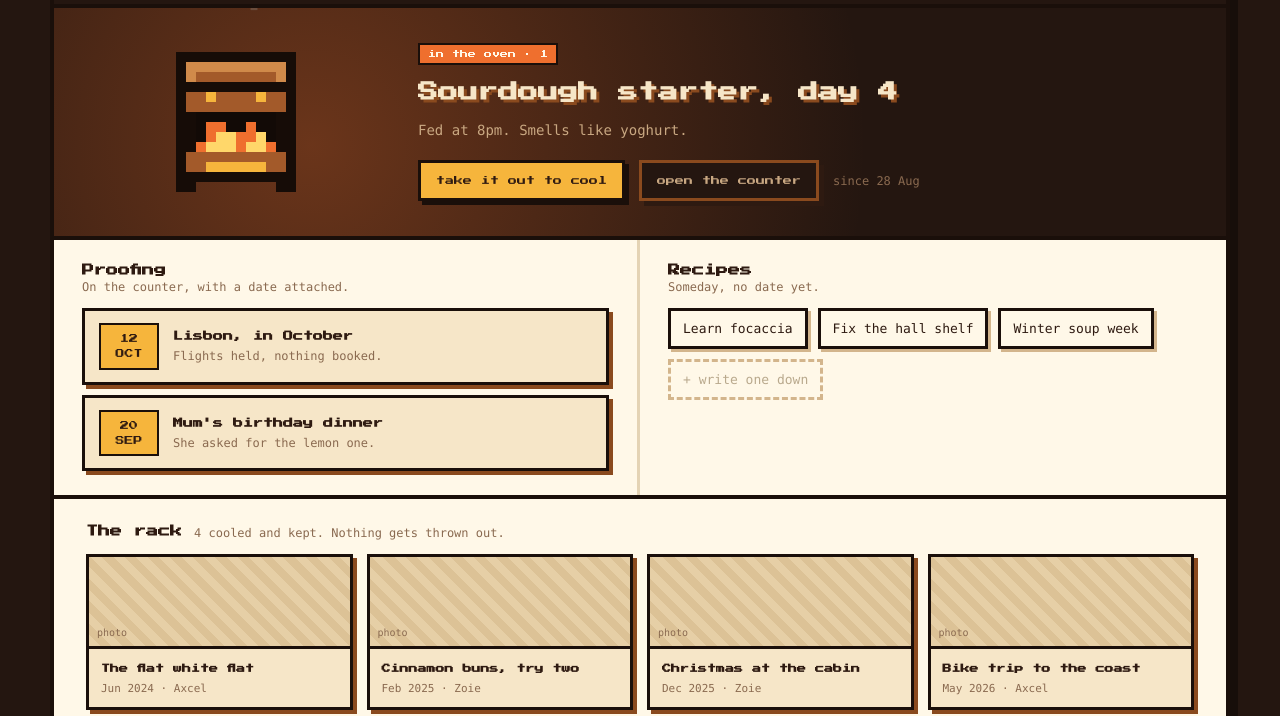
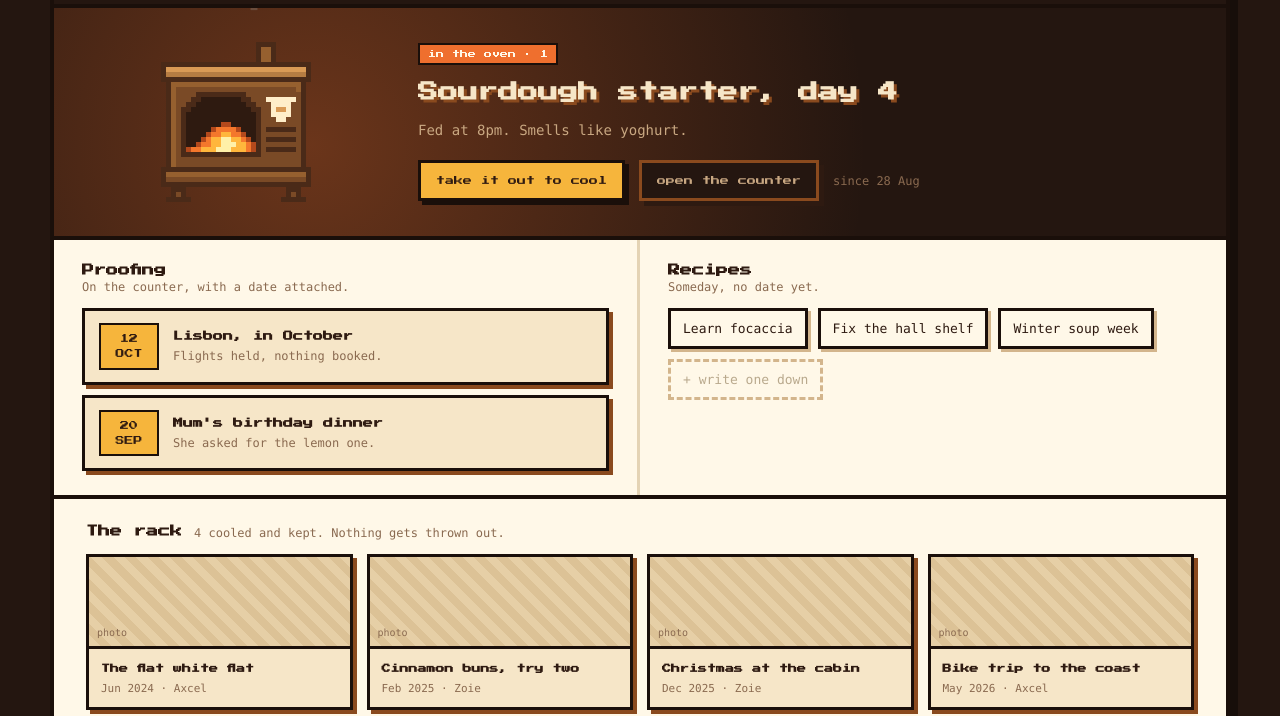
Before and after one commit to AxcelT/Our-Little-Oven, a plain HTML site: page frontend/dashboard.html in a window 1280 px wide. Shown: the part 112-828 px from the top of the page. Drawn offline with Linux system fonts and the light colour scheme.

Commit message:
feat: use 32px oven sprite on the dashboard
Swap the dashboard's 16px oven for the higher-fidelity 32px sprite
from the design handoff (a self-contained <pixel32-sprite> web
component with animated fire). The login page keeps the 16px set.

Also toggle the drag-over column highlight in place instead of
re-rendering, so the dragged card is not removed mid-drag.

```diff
--- a/frontend/dashboard.html
+++ b/frontend/dashboard.html
@@ -29,7 +29,7 @@
     <footer class="app-footer"><span class="pip"></span>Nothing gets thrown out.</footer>
   </div>
 
-  <script src="js/sprites.js"></script>
+  <script src="js/sprites-32.js"></script>
   <script src="js/dashboard.js"></script>
 </body>
 </html>
--- a/frontend/js/dashboard.js
+++ b/frontend/js/dashboard.js
@@ -84,7 +84,7 @@ function renderKitchen() {
         <div class="hero-glow"></div>
         <div class="hero-art">
           <div class="steam"><span></span><span></span><span></span></div>
-          <div class="sprite-slot" data-sprite="oven" data-scale="10"></div>
+          <pixel32-sprite name="oven" scale="5"></pixel32-sprite>
         </div>
         <div class="hero-copy">
           <span class="chip-oven">in the oven · ${b.baking.length}</span>
@@ -170,7 +170,7 @@ function renderCard(stage, item, index) {
         <h3>${item.title}</h3>
         <div class="art-well">
           <div class="glow"></div>
-          <div class="sprite-slot" data-sprite="oven" data-scale="6"></div>
+          <pixel32-sprite name="oven" scale="3"></pixel32-sprite>
         </div>
         <div class="advance-wrap">
           <button class="advance-btn" data-action="advance" data-stage="${stage}" data-index="${index}">→ ${META[nextStage(stage)].label.toLowerCase()}</button>
@@ -236,9 +236,7 @@ function render() {
   });
 
   const root = document.getElementById("view-root");
-  window.OvenSprites.clearFire();
   root.innerHTML = state.view === "kitchen" ? renderKitchen() : renderCounter();
-  window.OvenSprites.fill(root);
 }
 
 document.addEventListener("click", (e) => {
@@ -275,10 +273,13 @@ document.addEventListener("dragover", (e) => {
   if (!column) return;
   e.preventDefault();
   const stage = column.dataset.column;
-  if (state.over !== stage) {
-    state.over = stage;
-    render();
-  }
+  if (state.over === stage) return;
+  state.over = stage;
+  /* Toggle the highlight in place: re-rendering mid-drag would remove the dragged card. */
+  document.querySelectorAll(".column").forEach((col) => {
+    const hovered = col.dataset.column === stage && state.dragging && state.dragging.stage !== stage;
+    col.classList.toggle("drag-over", Boolean(hovered));
+  });
 });
 
 document.addEventListener("drop", (e) => {
--- /dev/null
+++ b/frontend/js/sprites-32.js
@@ -0,0 +1,215 @@
+/* Our Little Oven — sprites drawn on a 32-pixel grid (higher fidelity than the
+   16px 8-bit set): 7-shade crusts, arched cast-iron oven, animated hearth fire.
+   <pixel32-sprite name="boule" scale="3"> */
+
+if (!window.__dc32SpritesLoaded) {
+window.__dc32SpritesLoaded = true;
+
+const MAPS = {
+  boule: [
+    "............................",
+    ".........oooooooooo.........",
+    ".......oo2222233344oo.......",
+    ".....oo11111222334444oo.....",
+    "....o111111112223444445o....",
+    "...o11111111112234444455o...",
+    "..o211111sssss22344444566o..",
+    "..o211111s111s22344445566o..",
+    ".o221111111111224444455667o.",
+    ".o2221111111122s4444455567o.",
+    ".o332222112222ss4444555566o.",
+    "o33332222222233344445555667o",
+    "o33333333333333444455556667o",
+    "o33333333333333444455566667o",
+    ".o333333333344444455556666o.",
+    ".o333333444444444555566667o.",
+    ".o444444444444445555666677o.",
+    ".o444444444444555556666777o.",
+    "..o4444444445555556666777o..",
+    "...o44444555555556666777o...",
+    "...o45555555555666667777o...",
+    "....oo5665555666666777oo....",
+    "......o66666666666777o......",
+    ".......ooo77666677ooo.......",
+    "..........oooooooo.........."
+  ],
+  baguette: [
+    "................................",
+    "..oooooooooooooooooooooooooooo..",
+    ".o2222111111111111111444455566o.",
+    ".o11111s1111s111s1111s11156666o.",
+    "o2111111s111s1111s1111s11556677o",
+    "o33333331s111s1111s444455555677o",
+    "o333333333333333344444555566667o",
+    "o333333333333344444455555666677o",
+    "o334444444444444445555566666777o",
+    "o444444444444555555556666677777o",
+    ".o4444555555555556666667777777o.",
+    "..oo555666666666666677777777oo..",
+    "....oooooooooooooooooooooooo...."
+  ],
+  bun: [
+    "......................",
+    ".......oooooooo.......",
+    ".....oo12223334oo.....",
+    "...oo111112234444oo...",
+    "..o2111111122444456o..",
+    "..o11111s1122444456o..",
+    ".o22111111s224445567o.",
+    ".o221111112s34445556o.",
+    ".o322221222344445556o.",
+    "o33332222333444555667o",
+    "o33333333334445556667o",
+    ".o333333444444555666o.",
+    ".o344444444455556667o.",
+    ".o444444444555566677o.",
+    "..o4444455555566677o..",
+    "...o55555555666677o...",
+    "....o666556666677o....",
+    ".....oo76666677oo.....",
+    ".......oooooooo......."
+  ],
+  oven: [
+    "....................oooo........",
+    "....................oCCo........",
+    "....................oCCo........",
+    "....................oCCo........",
+    ".oooooooooooooooooooooooooooooo.",
+    ".oEEEEEEEEEEEEEEEEEEEEEEEEEEEEo.",
+    ".oDDDDDDDDDDDDDDDDDDDDDDDDDDDDo.",
+    ".oooooooooooooooooooooooooooooo.",
+    "..oCCCCCCCCCCCCCCCCCCCCCCCCCCo..",
+    "..oCBBBBBBBBBBBBBBBBBBBBBBBBCo..",
+    "..oCBBBBooooooooooBBBBBBBBBBBo..",
+    "..oCBBBoossssssssooBBBwwwwwwBo..",
+    "..oCBBoossssssssssooBBBwwwwBBo..",
+    "..oCBoossssssssssssooBBwEEwBBo..",
+    "..oCBossssssssssssssoBBwwwwBBo..",
+    "..oCBossssssssssssssoBBBwwBBBo..",
+    "..oCBossssssssssssssoBBBBBBBBo..",
+    "..oCBossssssssssssssoBooooooBo..",
+    "..oCBossssssssssssssoBBBBBBBBo..",
+    "..oCBossssssssssssssoBooooooBo..",
+    "..oCBossssssssssssssoBBBBBBBBo..",
+    "..oCBossssssssssssssoBooooooBo..",
+    "..oCBooooooooooooooooBBBBBBBBo..",
+    "..oCBBBBBBBBBBBBBBBBBBBBBBBBBo..",
+    "..oCBBBBBBBBBBBBBBBBBBBBBBBBBo..",
+    ".oooooooooooooooooooooooooooooo.",
+    ".oCCCCCCCCCCCCCCCCCCCCCCCCCCCCo.",
+    ".oBBBBBBBBBBBBBBBBBBBBBBBBBBBBo.",
+    ".oooooooooooooooooooooooooooooo.",
+    "...ooo....................ooo...",
+    "...oBo....................oBo...",
+    "..ooooo..................ooooo.."
+  ]
+};
+
+/* animated hearth, 14x6, sits inside the oven door at (6,16) */
+const FIRE_FRAMES = [
+  [
+    "......mm......",
+    "....mrrrrm....",
+    "...mrrggrrm...",
+    "..mrgghhggrm..",
+    ".mrrgghhhggrm.",
+    "mrrggghhhgggrm"
+  ],
+  [
+    ".....mm.......",
+    "...mrrrrm.....",
+    "..mrrggrrm....",
+    ".mrgghhggrm...",
+    "mrrgghhhggrm..",
+    "mrrggghhhgggrm"
+  ],
+  [
+    ".......mm.....",
+    ".....mrrrrm...",
+    "....mrrggrrm..",
+    "...mrgghhggrm.",
+    "..mrrgghhhggrm",
+    "mrrggghhhgggrm"
+  ]
+];
+
+const PALETTES = {
+  bread: {
+    o: "#6b4226", s: "#d9863a", f: "#fff8e4",
+    1: "#fff4d8", 2: "#ffe4ab", 3: "#ffd07d", 4: "#f8b95a",
+    5: "#e79a3d", 6: "#c9752b", 7: "#a1541f"
+  },
+  oven: {
+    o: "#4a2a18", K: "#2e1a10", B: "#7a4a26", C: "#96602f", D: "#b57c42",
+    E: "#d99a55", w: "#ffeec9", s: "#2e1a10",
+    m: "#b3491c", r: "#f4772c", g: "#ffb63c", h: "#fff0a8"
+  }
+};
+
+const SCALES = { oven: 4, boule: 3, baguette: 3, bun: 4 };
+
+function pixelShadow(map, palette, scale) {
+  const parts = [];
+  map.forEach((row, y) => {
+    for (let x = 0; x < row.length; x++) {
+      const colour = palette[row[x]];
+      if (colour) parts.push(`${x * scale}px ${y * scale}px 0 0 ${colour}`);
+    }
+  });
+  return parts.join(",");
+}
+
+function renderSprite(map, palette, scale) {
+  const wrap = document.createElement("div");
+  wrap.style.position = "relative";
+  wrap.style.flex = "none";
+  wrap.style.width = map[0].length * scale + "px";
+  wrap.style.height = map.length * scale + "px";
+  const pixels = document.createElement("div");
+  pixels.style.position = "absolute";
+  pixels.style.left = "0";
+  pixels.style.top = "0";
+  pixels.style.width = scale + "px";
+  pixels.style.height = scale + "px";
+  pixels.style.boxShadow = pixelShadow(map, palette, scale);
+  wrap.appendChild(pixels);
+  return wrap;
+}
+
+class Pixel32Sprite extends HTMLElement {
+  connectedCallback() { this.draw(); }
+  static get observedAttributes() { return ["name", "scale"]; }
+  attributeChangedCallback() { if (this.isConnected) this.draw(); }
+  draw() {
+    const name = this.getAttribute("name") || "boule";
+    const scale = Number(this.getAttribute("scale")) || SCALES[name] || 3;
+    const map = MAPS[name];
+    if (!map) return;
+    const palette = PALETTES[name] || PALETTES.bread;
+    this.style.display = "inline-block";
+    this.style.lineHeight = "0";
+    this.innerHTML = "";
+    const sprite = renderSprite(map, palette, scale);
+    this.appendChild(sprite);
+    clearInterval(this._fire);
+    if (name === "oven") {
+      const fire = document.createElement("div");
+      fire.style.position = "absolute";
+      fire.style.left = 6 * scale + "px";
+      fire.style.top = 16 * scale + "px";
+      sprite.appendChild(fire);
+      let frame = 0;
+      const drawFire = () => {
+        fire.innerHTML = "";
+        fire.appendChild(renderSprite(FIRE_FRAMES[frame], PALETTES.oven, scale));
+        frame = (frame + 1) % FIRE_FRAMES.length;
+      };
+      drawFire();
+      this._fire = setInterval(drawFire, 1000 / 7);
+    }
+  }
+  disconnectedCallback() { clearInterval(this._fire); }
+}
+
+if (!customElements.get("pixel32-sprite")) customElements.define("pixel32-sprite", Pixel32Sprite);
+}
```
